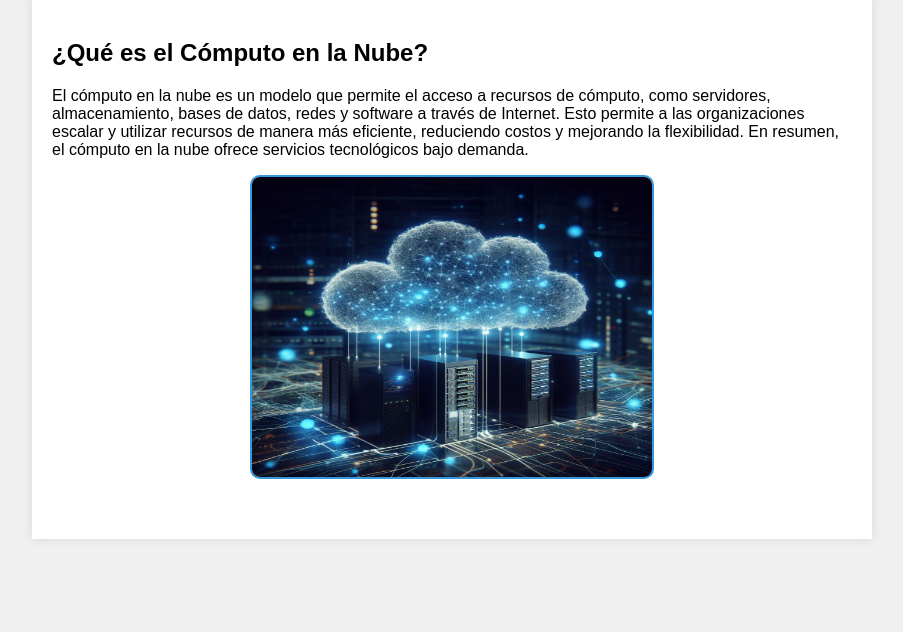
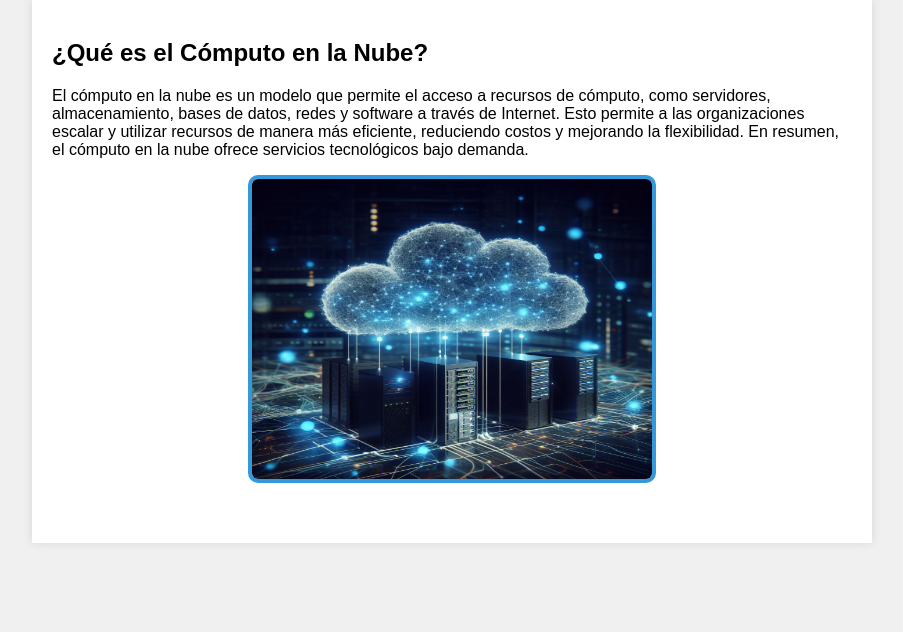
Before and after one commit to elhazaa/CloudComputing, a PHP site: page / in a window 1280 px wide. Shown: the part 103-735 px from the top of the page, without its empty margins (188-1091 px from the left). Run offline with PHP 8.4, Linux system fonts and the light colour scheme.

Commit message:
Update index.php

```diff
--- a/index.php
+++ b/index.php
@@ -43,8 +43,9 @@
         .centered-image {
             display: block;
             margin: 0 auto;
-            border: 2px solid #3498db;
+            border: 4px solid #3498db;
             border-radius: 10px;
+            text-align: center;
         }
     </style>
 </head>
```
